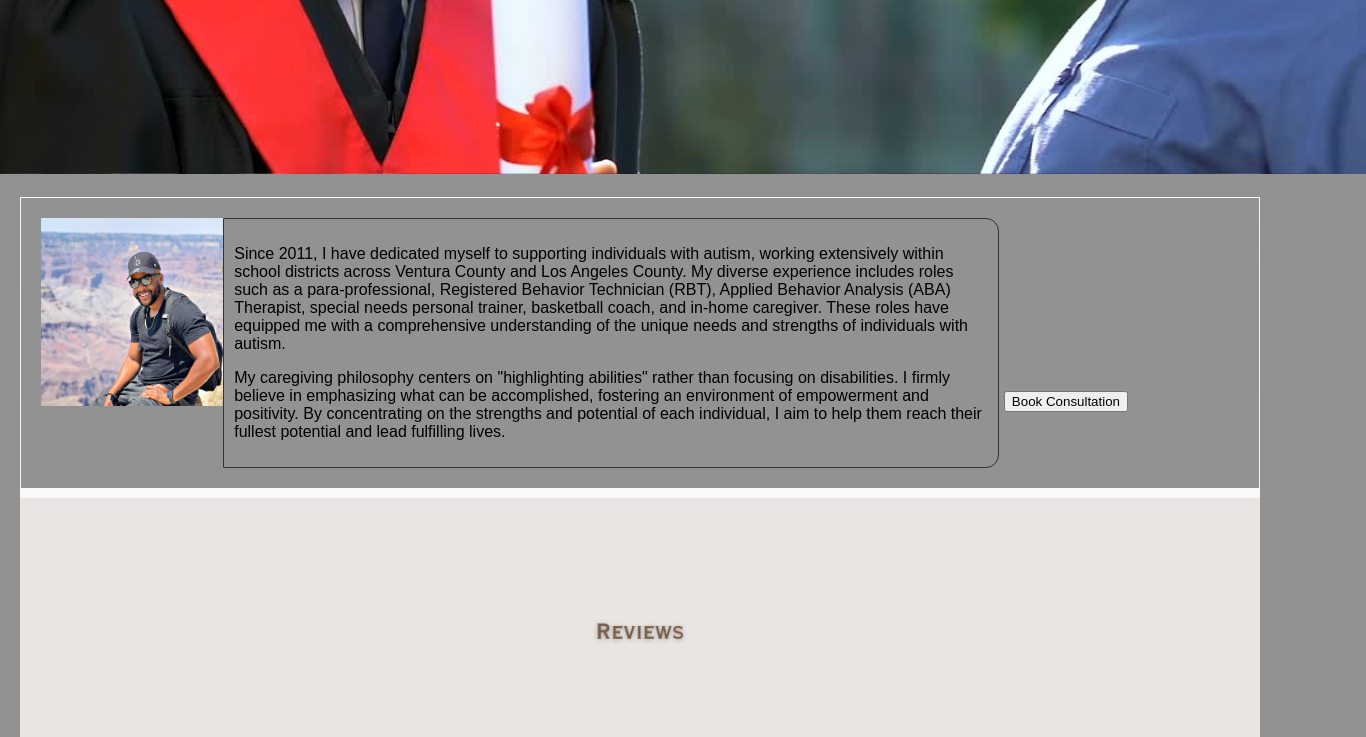
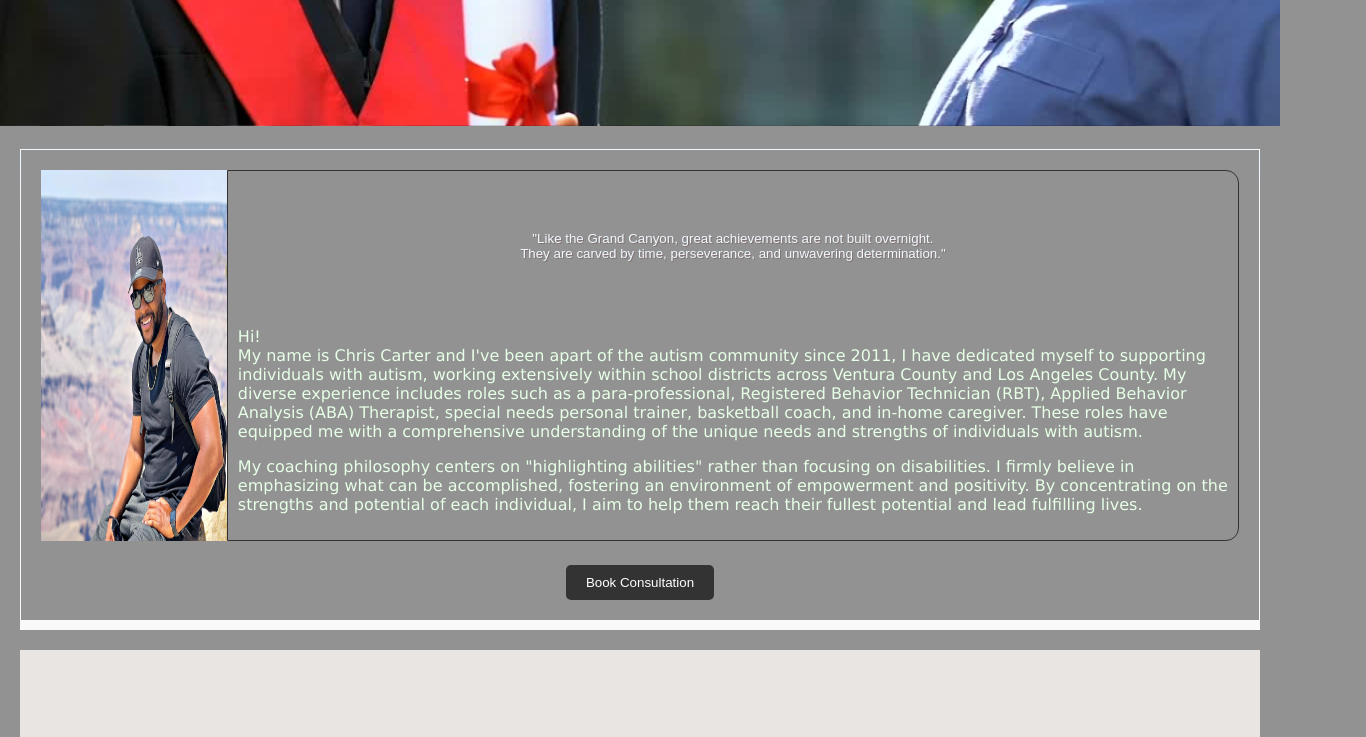
Before and after one commit to 3123MtOlympus/caregiver, a plain HTML site: page index.html in a window 1280 px wide. Shown: the part 632-1369 px from the top of the page, 1366 px wide, since content can reach past the window. Drawn offline with Linux system fonts and the light colour scheme.

Commit message:
fixing img bg, addition to about me css

```diff
--- a/asset/styles.css
+++ b/asset/styles.css
@@ -4,11 +4,13 @@ body {
     padding: 0;
     background-color: #33333388;
 }
+
 .container {
     margin: 0 auto;
     padding: 20px;
 
 }
+
 .section {
     padding: 20px;
     margin-bottom: 0px;
@@ -21,6 +23,7 @@ body {
     border-image: linear-gradient(to bottom, #f0f8ff, #f9f9f9);
     border-image-slice: 1;
 }
+
 /* .reviews {
     background-color: #f9f9f9;
     border-bottom: 10px solid transparent;
@@ -31,10 +34,12 @@ body {
 .contact {
     background-color: #e6ffe6;
 }
+
 .section h2 {
     margin-bottom: 20px;
     color: #333;
 }
+
 /* .reviews-container {
     display: flex;
     overflow-x: scroll;
@@ -53,18 +58,25 @@ body {
 .review:last-child {
     margin-right: 0;
 }
+
 .contact-form
-/* .review-form */ {
+
+/* .review-form */
+    {
     display: flex;
     flex-direction: column;
 }
+
 .contact-form label
+
 /* .review-form label  */
     {
     margin-bottom: 15px;
 }
+
 .contact-form input,
 .contact-form textarea
+
 /* .review-form input,
 .review-form textarea  */
     {
@@ -75,7 +87,9 @@ body {
     width: 25%;
     box-sizing: border-box;
 }
+
 .contact-form button
+
 /* .review-form button  */
     {
     margin: 10px;
@@ -86,6 +100,7 @@ body {
     border-radius: 5px;
     cursor: pointer;
 }
+
 /* .review-form button:hover */
 .contact-form button:hover {
     margin: 10px;
@@ -151,20 +166,14 @@ font-size: smaller;
     width: 100%;
 } */
 
-.intro-img,
-.about-me-img,
 .review-img {
     width: 100%;
 }
-
+.intro-img,
 .aboutMe-img {
     width: 100%;
-height: 75%;
-}
+    height: 100%;
 
-.aboutMe-container {
-display: inline-flex;
-width: 80%;
 }
 
 .aboutMeCap {
@@ -172,3 +181,48 @@ width: 80%;
     border-radius: 1px 13px 13px 1px;
     padding: 10px;
 }
+
+.container {
+    max-width: 100%;
+    margin: 0 auto;
+    padding: 20px;
+}
+
+.section {
+    margin-bottom: 20px;
+}
+
+.aboutMe-container {
+    display: inline-flex;
+    width: 100%;
+}
+
+.book-btn {
+    display: block;
+    margin: 20px auto 0;
+    padding: 10px 20px;
+    background-color: #333;
+    color: #fff;
+    border: none;
+    border-radius: 5px;
+    cursor: pointer;
+}
+
+.book-btn:hover {
+    background-color: #504;
+}
+
+#captionAboutMe {
+    font-size: smaller;
+    font-family: fantasy;
+    margin: 0 auto;
+    text-align: center;
+    padding: 50px;
+    color: #f0f8ff;
+    text-shadow: 1px 1px #6326264a;
+}
+
+p{
+    font-family: 'Lucida Sans', 'Lucida Sans Regular', 'Lucida Grande', 'Lucida Sans Unicode', Geneva, Verdana, sans-serif;
+    color: #e6ffe6;
+}
--- a/index.html
+++ b/index.html
@@ -21,7 +21,7 @@
 
     <section class="section-introduction">
 
-        <div class="intro-img"><img src="/caregiver/asset/images/Ausome Life Coach/1.png">
+        <div ><img class="intro-img" src="/caregiver/asset/images/Ausome Life Coach/1.png">
 
             <!-- <p>
             <strong>Mission Statement:</strong> Our mission is to empower individuals on the autism spectrum by providing compassionate and personalized care that highlights their abilities and fosters independence.
@@ -46,17 +46,23 @@
                 </div>
 
                 <div class="aboutMeCap">
-                    <p>Since 2011, I have dedicated myself to supporting individuals with autism, working extensively
+                    <div class="aboutMeImgCap">
+                        <p id="captionAboutMe">
+                            "Like the Grand Canyon, great achievements are not built overnight.<br> They are carved by time, perseverance, and unwavering determination."
+                        </p>
+                    </div>
+                    <p> Hi! <br> My name is Chris Carter and I've been apart of the autism community since 2011, I have dedicated myself to supporting individuals with autism, working extensively
                         within school districts across Ventura County and Los Angeles County. My diverse experience
                         includes roles such as a para-professional, Registered Behavior Technician (RBT), Applied
                         Behavior Analysis (ABA) Therapist, special needs personal trainer, basketball coach, and in-home
                         caregiver. These roles have equipped me with a comprehensive understanding of the unique needs
                         and strengths of individuals with autism.</p>
-                    <p>My caregiving philosophy centers on "highlighting abilities" rather than focusing on
+                    <p> My coaching philosophy centers on "highlighting abilities" rather than focusing on
                         disabilities. I firmly believe in emphasizing what can be accomplished, fostering an environment
                         of empowerment and positivity. By concentrating on the strengths and potential of each
                         individual, I aim to help them reach their fullest potential and lead fulfilling lives.</p>
                 </div>
+
             </div>
             <button class="book-btn">Book Consultation</button>
             <!-- <h2>About Me</h2>
```
Lines whose indentation alone changed are shown as unchanged.
